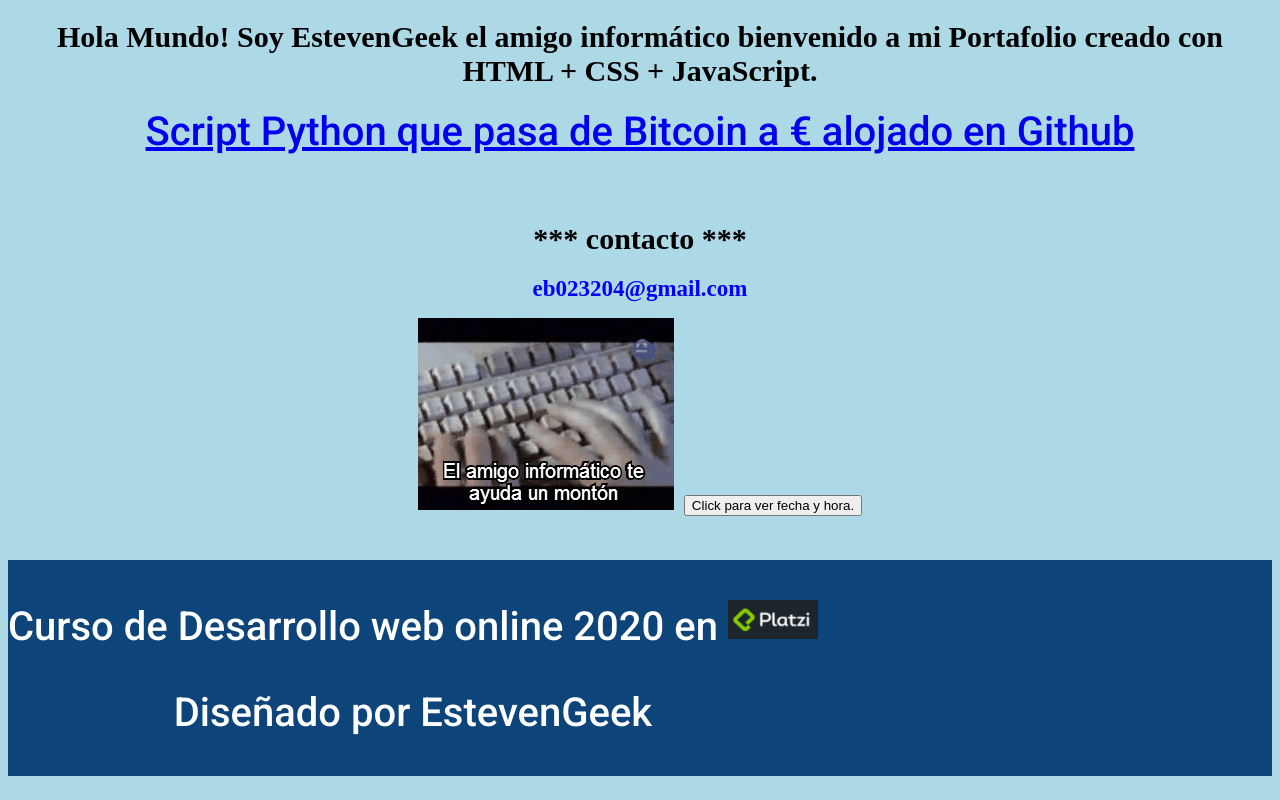
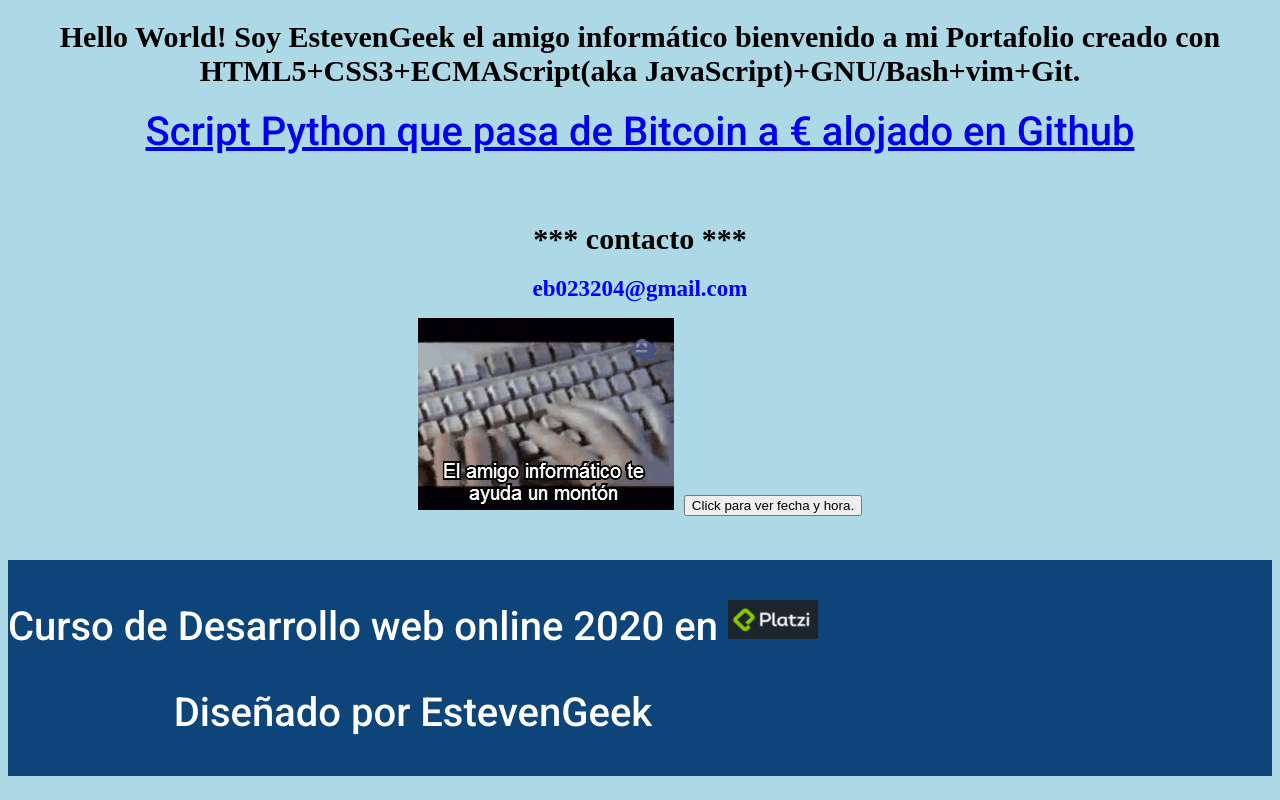
Before and after one commit to luser1001/luser1001.github.io, a plain HTML site: page index.html in a window 1280 px wide. Drawn offline with Linux system fonts and the light colour scheme.

Commit message:
Update index.html

```diff
--- a/index.html
+++ b/index.html
@@ -10,7 +10,7 @@
 </head>
 <body>
 
-    <h1>Hola Mundo! Soy <strong>EstevenGeek</strong> el amigo informático bienvenido a mi Portafolio creado con HTML + CSS + JavaScript.</h1>
+    <h1>Hello World! Soy <strong>EstevenGeek</strong> el amigo informático bienvenido a mi Portafolio creado con HTML5+CSS3+ECMAScript(aka JavaScript)+GNU/Bash+vim+Git.</h1>
     <header></header>
          <a href="https://github.com/luser1001/btc-eur" target="_blank">Script Python que pasa de Bitcoin a € alojado en Github</a>
          <br/>
```
